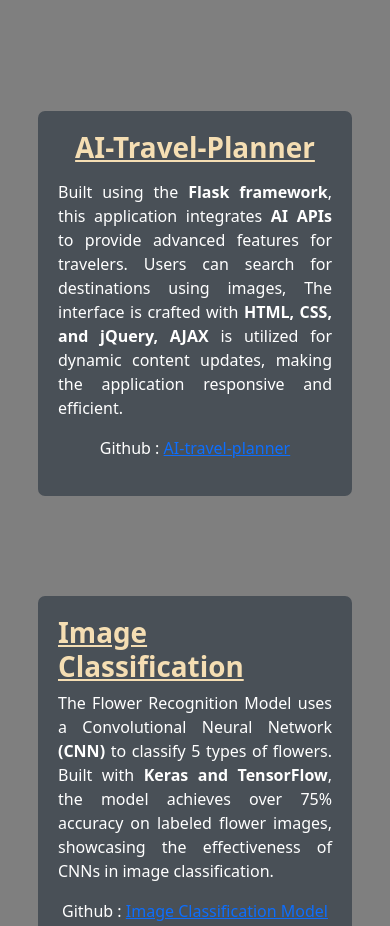
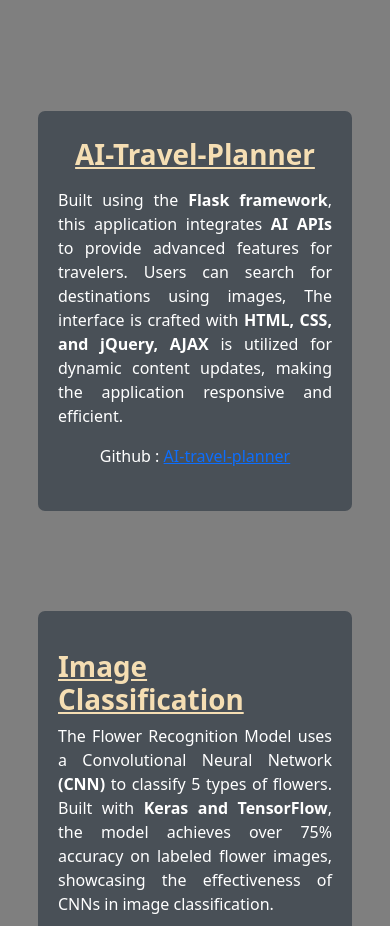
Before and after one commit to ivin-jose/Ivinjose, a plain HTML site: page index.html in a window 390 px wide. Shown: the part 4300-5226 px from the top of the page. Drawn offline with nearby package versions, Linux system fonts and the light colour scheme; a web font is replaced by a local one.

Commit message:
responsivness

```diff
--- a/index.html
+++ b/index.html
@@ -287,9 +287,7 @@
 <section id="section5">
 	<div class="contact">
 			<div class="contact-contents">
-				<div class="contact-logo">
-					<br>
-				</div>
+
 				<div class="contact-info">
 					<h1>CONTACT</h1>
 					<p>ivinnjose@gmail.com</p>
--- a/style.css
+++ b/style.css
@@ -355,12 +355,14 @@
 }
 
 .project-content-sub {
+    height: 350px;
     background: #495057;
     display: flex;
     flex-direction: column;
     align-items: center;
     padding: 20px;
     border-radius: 7px;
+    justify-content: center;
 }
 
 .project-content-sub h1 {
@@ -374,6 +376,13 @@
     text-align: justify
 }
 
+
+@media screen and (max-width: 500px) {
+
+    .project-content-sub {
+        height: 400px;
+    }
+}
 
 /*-----------------------------------------------*/
 
```
